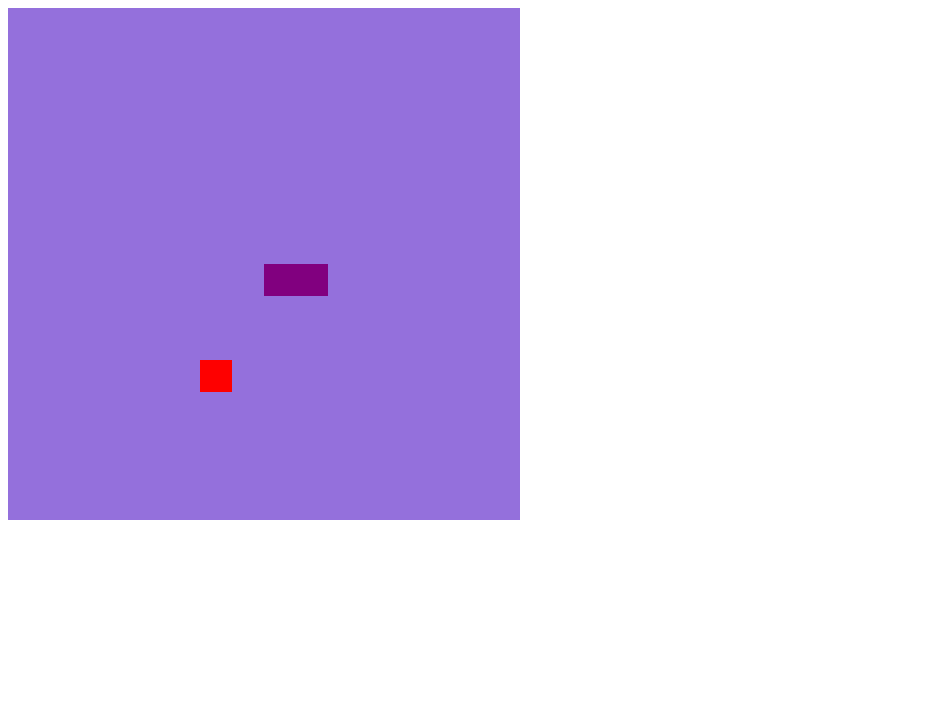
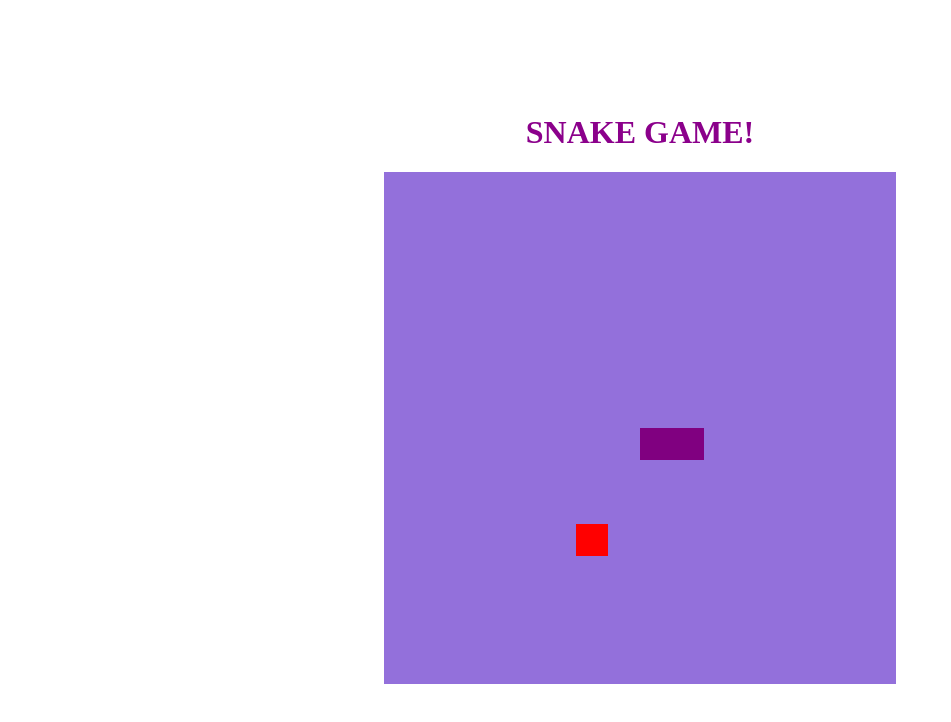
Before and after one commit to danielle-sousa/bootcamp-ini-DIO, a plain HTML site: page Snake Game/index.html in a window 1280 px wide. Shown: the whole page, without its empty margins (0-951 px from the left). Drawn offline with Linux system fonts and the light colour scheme; files that its build step writes are made by us from their sources.

Commit message:
estilização da página

```diff
--- a/Snake Game/index.html
+++ b/Snake Game/index.html
@@ -6,6 +6,7 @@
     <link rel="stylesheet" href="main.css">
 </head>
 <body>
+    <h1>SNAKE GAME!</h1>
     <canvas id="snake" width="512" height="512"></canvas>
 
     <script src="script.js"></script>
--- /dev/null
+++ b/Snake Game/main.css
@@ -0,0 +1,9 @@
+body {
+    height: 95vh;
+    width: 95;
+    display: flex;
+    justify-content: center; /* alinha horizontalmente */
+    align-items: center; /* alinha verticalmente */
+    flex-direction: column;
+    color: darkmagenta;
+}
```
